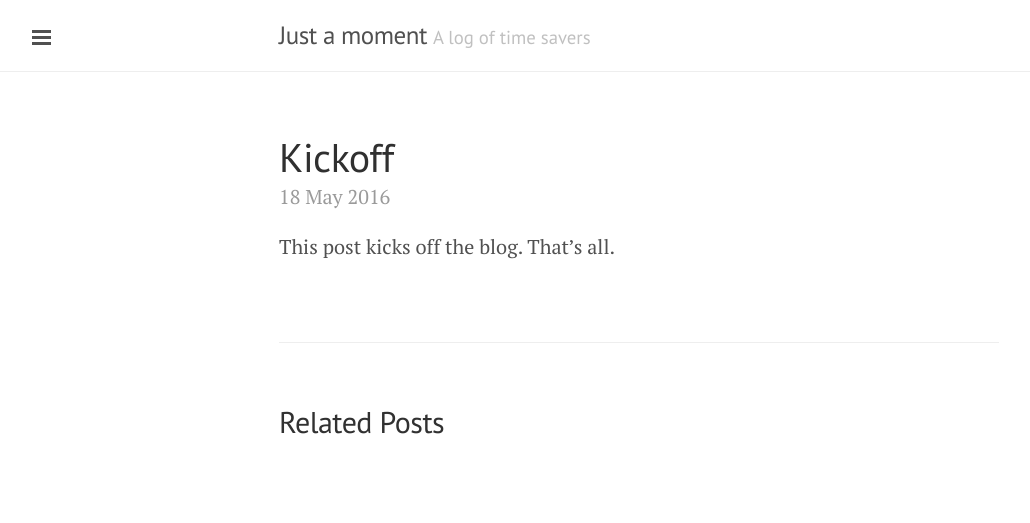
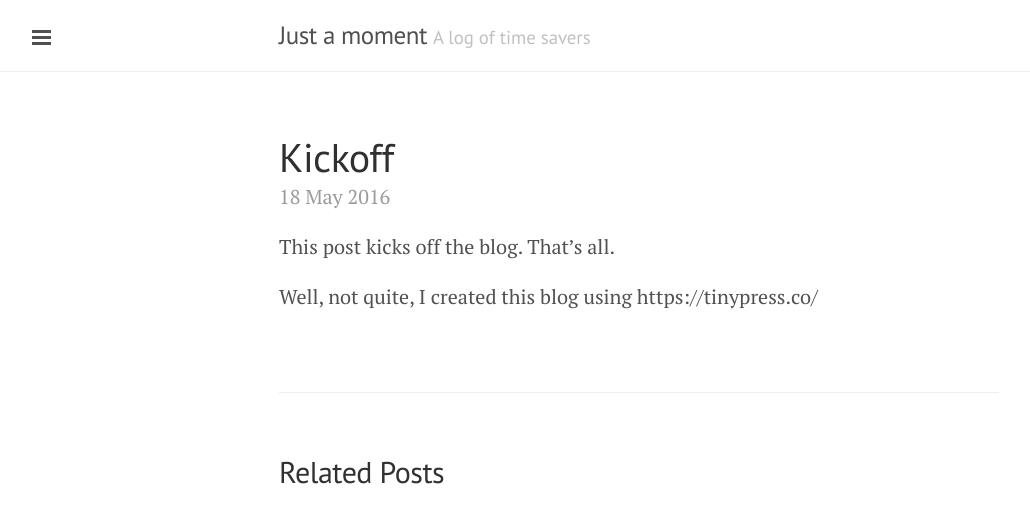
Before and after one commit to ovjhc/ovjhc.github.io, a Jekyll site: the page built from _posts/2016-05-18-kickoff.markdown, in a window 1280 px wide. Shown: the top 523 px of the page, without its empty margins (1-1031 px from the left). Built offline with Jekyll 4.4.1, drawn with Linux system fonts in a browser that asks for light colours.

Commit message:
Post update: Kickoff

```diff
--- a/_posts/2016-05-18-kickoff.markdown
+++ b/_posts/2016-05-18-kickoff.markdown
@@ -4,3 +4,5 @@ title: Kickoff
 layout: post
 ---
 This post kicks off the blog. That's all.
+
+Well, not quite, I created this blog using https://tinypress.co/
```
